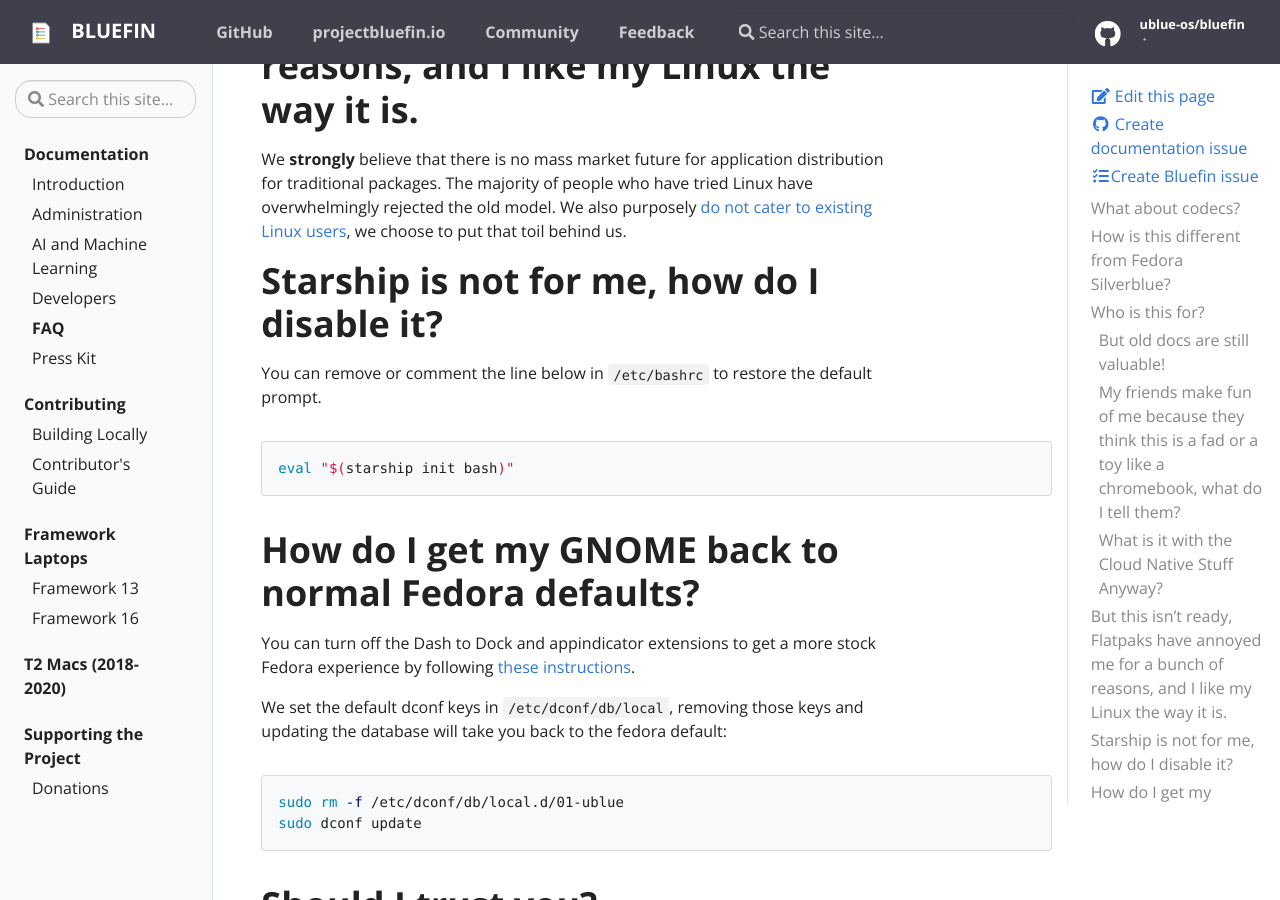
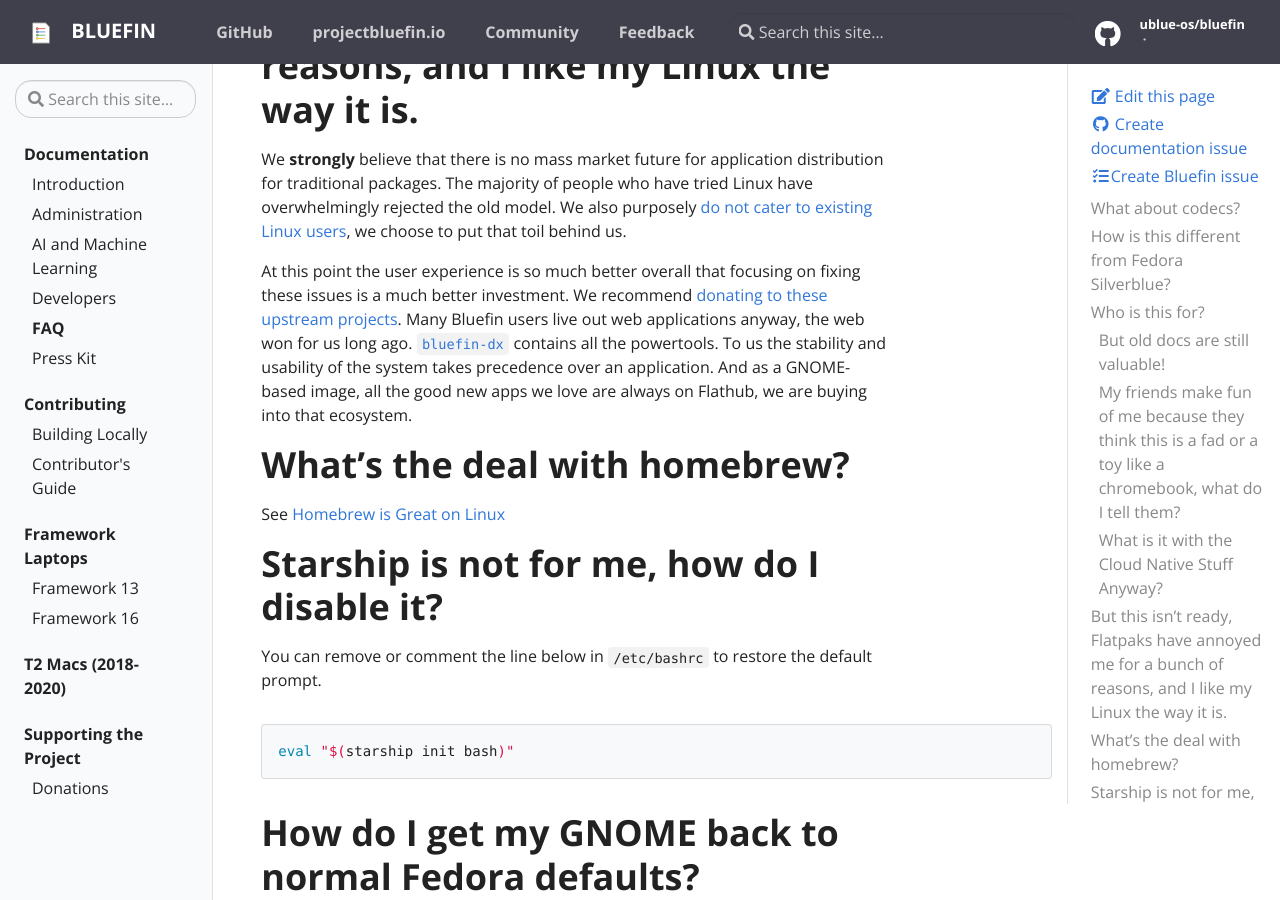
Before and after one commit to ublue-os/bluefin-docs, a Jekyll site: the page built from _docs/FAQ.md, in a window 1280 px wide and 900 px high, scrolled down 3437 px. Built offline with Jekyll 4.4.1, drawn with Linux system fonts in a browser that asks for light colours.

Commit message:
Update FAQ.md

```diff
--- a/_docs/FAQ.md
+++ b/_docs/FAQ.md
@@ -57,6 +57,12 @@
 
 We **strongly** believe that there is no mass market future for application distribution for traditional packages. The majority of people who have tried Linux have overwhelmingly rejected the old model. We also purposely [do not cater to existing Linux users](https://www.youtube.com/watch?v=4CyWH6jx2pE), we choose to put that toil behind us.
 
+At this point the user experience is so much better overall that focusing on fixing these issues is a much better investment. We recommend [donating to these upstream projects](donations). Many Bluefin users live out web applications anyway, the web won for us long ago. [`bluefin-dx`](bluefin-dx) contains all the powertools. To us the stability and usability of the system takes precedence over an application. And as a GNOME-based image, all the good new apps we love are always on Flathub, we are buying into that ecosystem.
+
+# What's the deal with homebrew?
+
+See [Homebrew is Great on Linux](https://www.ypsidanger.com/homebrew-is-great-on-linux/)
+
 # Starship is not for me, how do I disable it?
 
 You can remove or comment the line below in `/etc/bashrc` to restore the default prompt.
```
